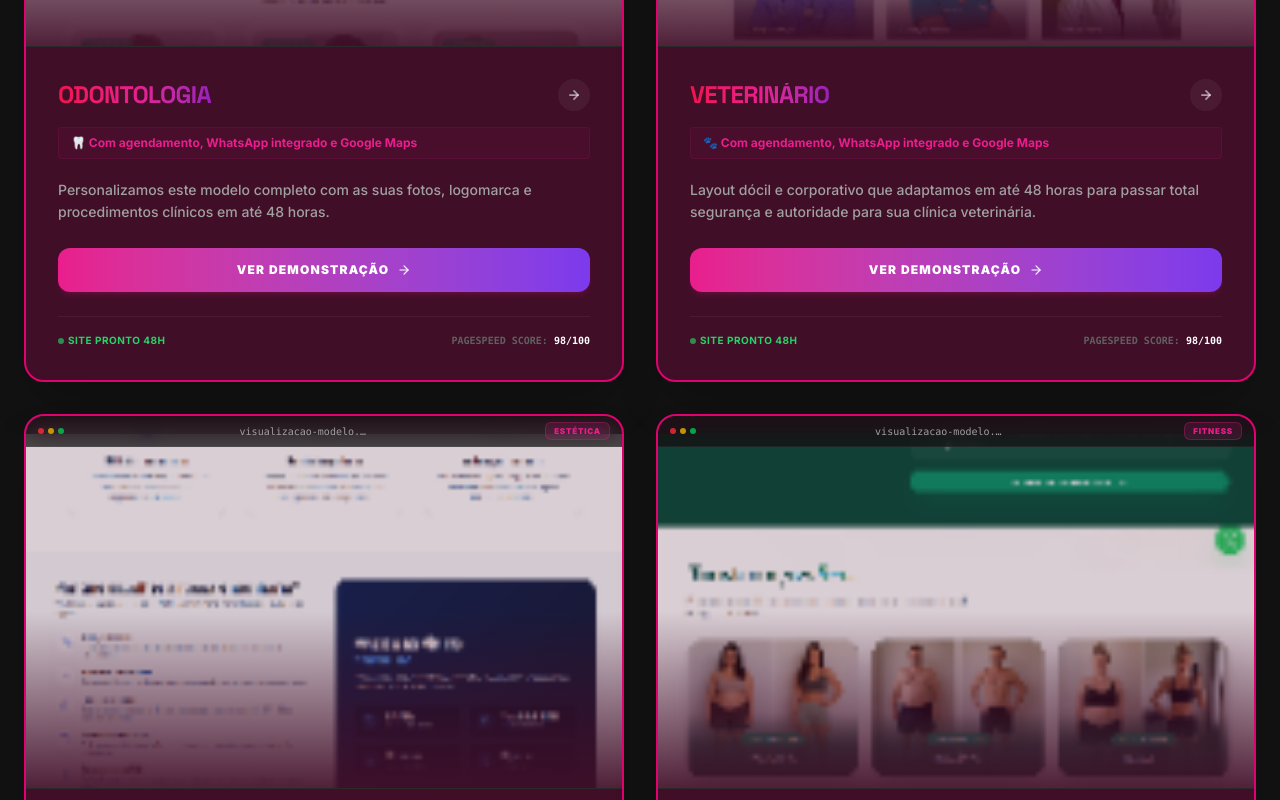
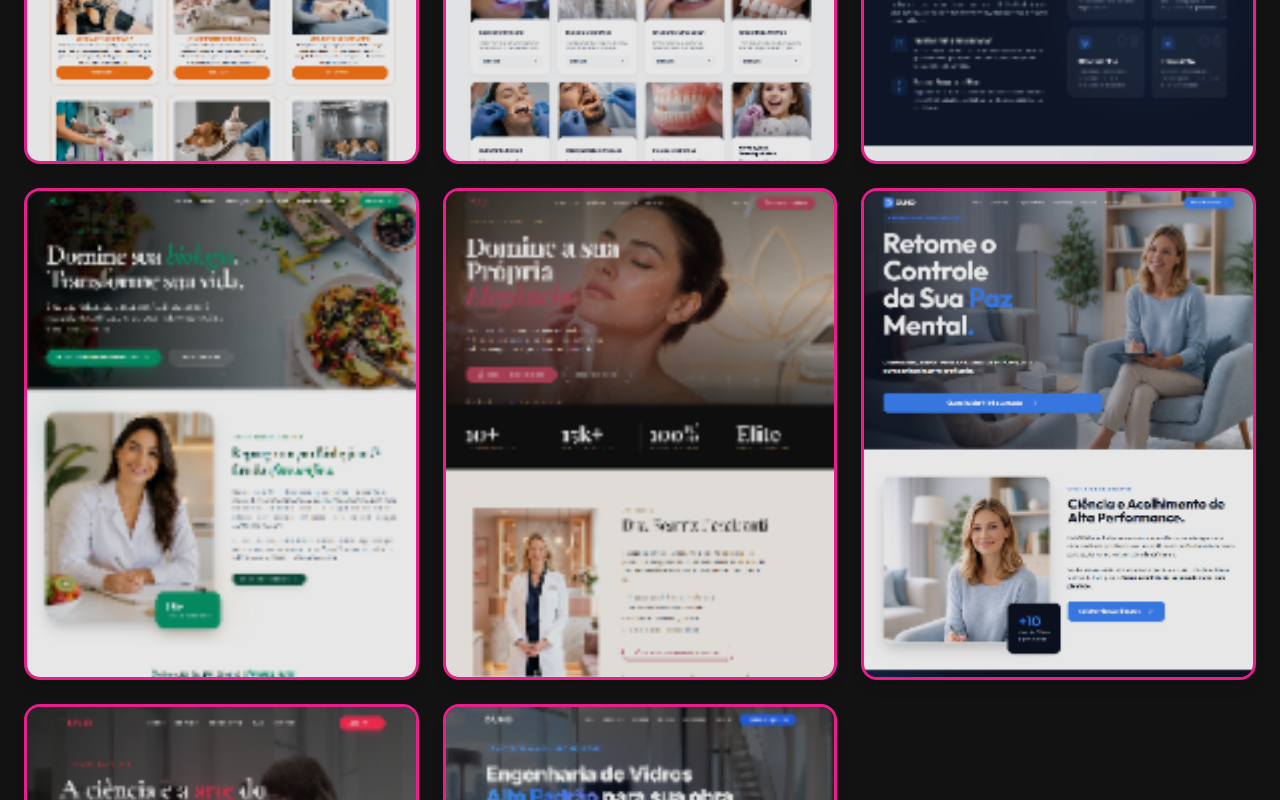
Before and after one commit to matheusetecestudo-sys/duno, a React (Vite) app: page / in a window 1280 px wide. Shown: the part 7580-8380 px from the top of the page. Built offline with nearby package versions, Linux system fonts and the light colour scheme.

Commit message:
style: atualiza layout da secao de servicos para 3 colunas com bordas destacadas

```diff
--- a/src/components/Portfolio.tsx
+++ b/src/components/Portfolio.tsx
@@ -119,8 +119,8 @@ export default function Portfolio() {
           </span>
         </div>
 
-        {/* 2x4 Grid of Niche Cards */}
-        <div className="grid grid-cols-1 lg:grid-cols-2 gap-8 mb-16 text-left">
+        {/* Grid of Niche Cards (3 columns) */}
+        <div className="grid grid-cols-1 md:grid-cols-2 lg:grid-cols-3 gap-6 mb-16 text-left">
           {NICHES.map((item, i) => (
             <motion.div
               key={i}
@@ -129,82 +129,24 @@ export default function Portfolio() {
               transition={{ delay: i * 0.08 }}
               viewport={{ once: true }}
               onClick={() => handleOpenDemo(item)}
-              className="group flex flex-col overflow-hidden cursor-pointer h-full border-2 border-[#e10270] bg-[#410e28] rounded-[20px] transition-all duration-300 relative shadow-2xl hover:border-[#f0134d] hover:shadow-[0_0_35px_rgba(225,2,112,0.25)] hover:-translate-y-1"
+              className="group flex flex-col overflow-hidden cursor-pointer h-full border-[3px] border-[#e91e8c] rounded-[16px] transition-all duration-300 relative shadow-lg hover:shadow-[0_0_25px_rgba(233,30,140,0.4)] hover:-translate-y-1"
             >
-              <div className="aspect-[16/10] overflow-hidden relative border-b border-[#2a2a2a]">
-
-                {/* Browser top-bar illusion header */}
-                <div className="absolute top-0 left-0 right-0 bg-[#111111]/70 backdrop-blur-md px-3 py-1.5 flex items-center justify-between z-15 border-b border-white/5">
-                  <div className="flex gap-1">
-                    <span className="w-1.5 h-1.5 rounded-full bg-red-500/80" />
-                    <span className="w-1.5 h-1.5 rounded-full bg-yellow-500/80" />
-                    <span className="w-1.5 h-1.5 rounded-full bg-green-500/80" />
-                  </div>
-                  <span className="text-[10px] font-mono text-[#a0a0a0] truncate max-w-[130px]">visualizacao-modelo.com</span>
-                  <span className="px-2 py-0.5 text-[8px] font-black tracking-widest text-[#e91e8c] bg-[#e91e8c]/15 rounded-md border border-[#e91e8c]/30 uppercase">
-                    {item.tag}
-                  </span>
-                </div>
-
+              <div className="aspect-[3/4] sm:aspect-[4/5] overflow-hidden relative">
                 <img
                   src={item.img}
                   alt={item.niche}
-                  className="w-full h-full object-cover opacity-80 group-hover:opacity-100 group-hover:scale-103 transition-all duration-700 pt-[18px]"
+                  className="w-full h-full object-cover object-top opacity-90 group-hover:opacity-100 group-hover:scale-105 transition-transform duration-700"
                   loading="lazy"
                   referrerPolicy="no-referrer"
                 />
 
                 {/* Visual click overlay */}
-                <div className="absolute inset-x-0 bottom-0 top-[18px] bg-gradient-to-t from-[#410e28] via-transparent to-transparent opacity-90" />
                 <div className="absolute inset-0 flex items-center justify-center opacity-0 group-hover:opacity-100 transition-opacity duration-300 bg-black/40 backdrop-blur-[2px]">
                   <div className="flex items-center gap-2 px-5 py-2.5 rounded-full bg-gradient-to-r from-[#e91e8c] to-[#7c3aed] text-white text-xs font-black uppercase tracking-widest shadow-xl shadow-[#e91e8c]/20">
                     <Eye size={14} className="stroke-[3]" />
-                    <span>Abrir Demonstração</span>
+                    <span>Visualizar</span>
                   </div>
                 </div>
-              </div>
-
-              {/* CARD DATA */}
-              <div className="p-6 md:p-8 flex flex-col flex-1">
-                <div className="flex items-center justify-between gap-4 mb-4">
-                  <h3 className="text-2xl font-black leading-none uppercase tracking-tight transition-colors bg-clip-text text-transparent bg-gradient-to-r from-[#f0134d] via-[#e91e8c] to-[#9b1fbd] w-fit">
-                     {item.niche}
-                  </h3>
-                  <div className="w-8 h-8 rounded-full bg-white/5 group-hover:bg-[#e91e8c] flex items-center justify-center text-white/55 group-hover:text-white transition-all duration-300 shrink-0">
-                    <ArrowRight size={14} className="stroke-[3] group-hover:translate-x-0.5 transition-transform" />
-                  </div>
-                </div>
-
-                {/* Rosa high-converting highlighter line detailing tools included */}
-                <div className="text-[#e91e8c] text-xs font-bold py-1.5 px-3 rounded bg-[#e91e8c]/5 border border-[#e91e8c]/10 mb-5 leading-normal">
-                  {item.highlight}
-                </div>
-
-                <p className="text-[#a0a0a0] text-sm font-medium leading-relaxed mb-6">
-                  {item.desc}
-                </p>
-
-                {/* DEFINITIVE SEEMING CONVINCING BUTTON ON BOTTOM OF EVERY CARD */}
-                <button
-                  onClick={(e) => {
-                    e.stopPropagation();
-                    handleOpenDemo(item);
-                  }}
-                  className="mt-auto w-full py-3.5 rounded-xl text-center bg-gradient-to-r from-[#e91e8c] to-[#7c3aed] text-white text-xs font-black uppercase tracking-widest transition-all duration-300 cursor-pointer flex items-center justify-center gap-2 hover:brightness-110 shadow-md shadow-[#e91e8c]/15"
-                >
-                  <span className="text-white">Ver demonstração</span>
-                  <ArrowRight size={14} className="text-white" />
-                </button>
-
-                {/* Card footer details with PageSpeed */}
-                <div className="mt-6 pt-4 border-t border-white/5 flex items-center justify-between text-[10px] text-[#606060] font-bold">
-                  <div className="flex items-center gap-1">
-                    <div className="w-1.5 h-1.5 rounded-full bg-[#25D366] animate-pulse" />
-                    <span className="uppercase tracking-wider text-[#25D366]">Site Pronto 48h</span>
-                  </div>
-                  <span className="font-mono uppercase">PAGESPEED SCORE: <strong className="text-white">98/100</strong></span>
-                </div>
-
               </div>
             </motion.div>
           ))}
```
